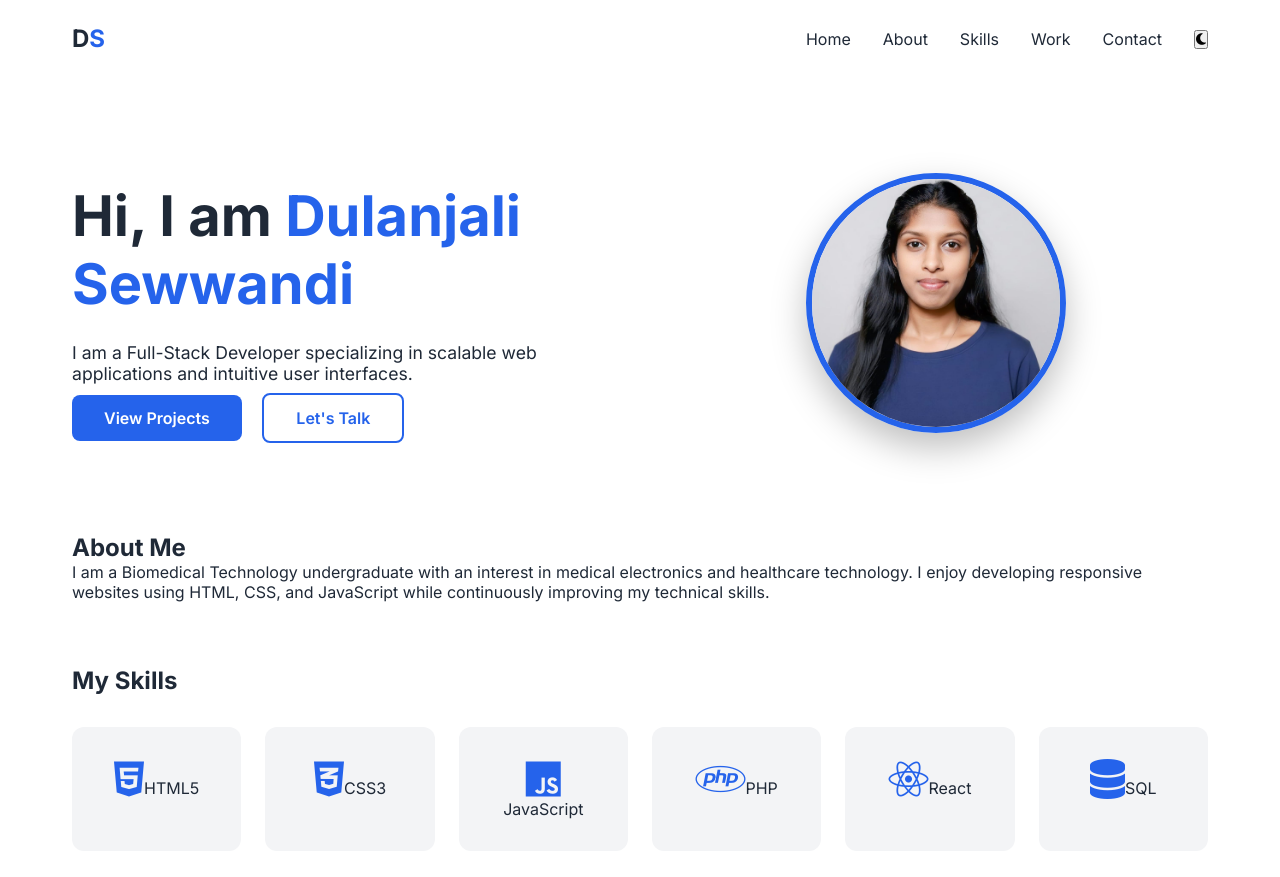
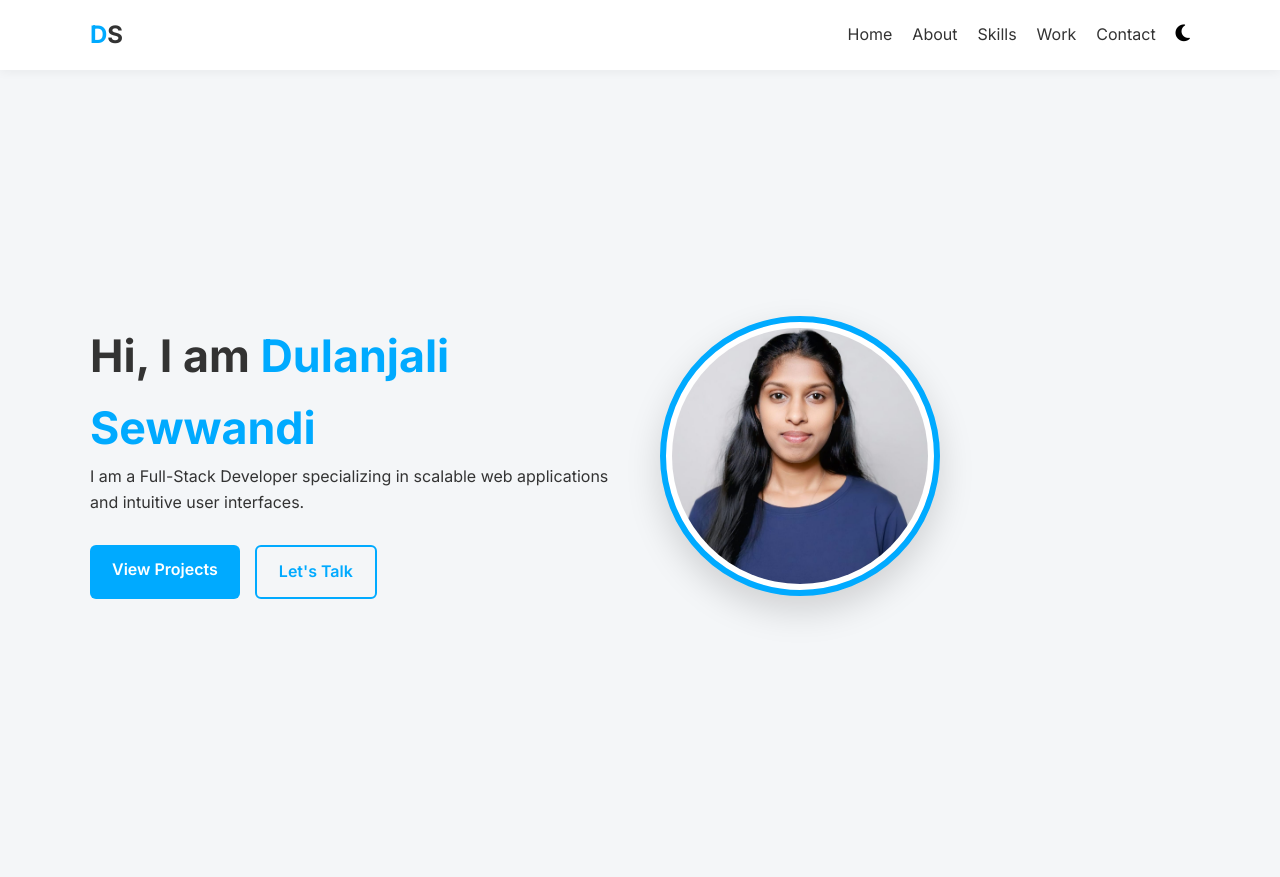
Before and after one commit to DulanjaliSewwandi/PERSONAL-PORTFOLIO, a plain HTML site: page index.html in a window 1280 px wide. Shown: the top 877 px of the page. Drawn offline with Linux system fonts and the light colour scheme.

Commit message:
update message

```diff
--- a/styles.css
+++ b/styles.css
@@ -1,15 +1,16 @@
+/* ===== Root & Reset ===== */
 :root {
-    --primary: #2563eb;
-    --bg-color: #ffffff;
-    --text-color: #1f2937;
-    --card-bg: #f3f4f6;
-    --transition: all 0.3s ease;
+    --primary: #00aaff;
+    --dark: #111;
+    --light: #ffffff;
+    --bg: #f4f6f8;
+    --text: #333;
 }
 
 body.dark-mode {
-    --bg-color: #0f172a;
-    --text-color: #f1f5f9;
-    --card-bg: #1e293b;
+    --bg: #121212;
+    --text: #eaeaea;
+    --light: #1e1e1e;
 }
 
 * {
@@ -20,114 +21,35 @@ body.dark-mode {
 
 body {
     font-family: 'Inter', sans-serif;
-    background: var(--bg-color);
-    color: var(--text-color);
-    transition: var(--transition);
+    background: var(--bg);
+    color: var(--text);
+    line-height: 1.6;
 }
 
+/* ===== Common ===== */
 .container {
-    max-width: 1200px;
+    width: 90%;
+    max-width: 1100px;
     margin: auto;
-    padding: 0 2rem;
 }
 
-/* Navbar */
-.navbar {
-    padding: 1.5rem 0;
-    position: sticky;
-    top: 0;
-    background: var(--bg-color);
+.section {
+    padding: 80px 0;
 }
 
-.navbar .container {
-    display: flex;
-    justify-content: space-between;
-    align-items: center;
+.section-title {
+    text-align: center;
+    font-size: 2rem;
+    margin-bottom: 40px;
 }
 
-.logo {
-    font-size: 1.5rem;
-    font-weight: 700;
-    text-decoration: none;
-    color: var(--text-color);
-}
-
-.logo span {
-    color: var(--primary);
-}
-
-.nav-links {
-    list-style: none;
-    display: flex;
-    align-items: center;
-}
-
-.nav-links li {
-    margin-left: 2rem;
-}
-
-.nav-links a {
-    text-decoration: none;
-    color: var(--text-color);
-}
-
-/* Hero Section */
-.hero {
-    padding: 6rem 0;
-}
-
-.hero-content {
-    display: flex;
-    align-items: center;
-    justify-content: space-between;
-    gap: 3rem;
-}
-
-.hero-text {
-    flex: 1;
-}
-
-.hero-text h1 {
-    font-size: 3.5rem;
-}
-
-.hero-text span {
-    color: var(--primary);
-}
-
-.hero-text p {
-    margin: 1.5rem 0;
-    font-size: 1.1rem;
-    max-width: 500px;
-}
-
-/* Profile Image CSS ⭐⭐⭐ */
-.hero-image {
-    flex: 1;
-    text-align: center;
-}
-
-.hero-image img {
-    width: 260px;
-    height: 260px;
-    object-fit: cover;
-    border-radius: 50%;
-    border: 6px solid var(--primary);
-    box-shadow: 0 15px 35px rgba(0, 0, 0, 0.25);
-    transition: var(--transition);
-}
-
-/* Hover Effect */
-.hero-image img:hover {
-    transform: scale(1.05);
-}
-
-/* Buttons */
 .btn {
-    padding: 0.8rem 2rem;
-    border-radius: 8px;
+    padding: 12px 22px;
+    border-radius: 6px;
     text-decoration: none;
     font-weight: 600;
+    transition: 0.3s;
+    display: inline-block;
 }
 
 .btn-primary {
@@ -138,62 +60,218 @@ body {
 .btn-outline {
     border: 2px solid var(--primary);
     color: var(--primary);
-    margin-left: 1rem;
 }
 
-/* Skills */
+.btn:hover {
+    transform: translateY(-2px);
+}
+
+/* ===== Navbar ===== */
+.navbar {
+    position: fixed;
+    top: 0;
+    width: 100%;
+    background: var(--light);
+    z-index: 1000;
+    box-shadow: 0 2px 10px rgba(0,0,0,0.05);
+}
+
+.navbar .container {
+    display: flex;
+    justify-content: space-between;
+    align-items: center;
+    height: 70px;
+}
+
+.logo {
+    font-size: 1.5rem;
+    font-weight: 700;
+    color: var(--primary);
+    text-decoration: none;
+}
+
+.logo span {
+    color: var(--text);
+}
+
+.nav-links {
+    list-style: none;
+    display: flex;
+    align-items: center;
+    gap: 20px;
+}
+
+.nav-links a {
+    text-decoration: none;
+    color: var(--text);
+    font-weight: 500;
+}
+
+#theme-toggle {
+    background: none;
+    border: none;
+    font-size: 1.2rem;
+    cursor: pointer;
+}
+
+/* ===== Hero ===== */
+.hero {
+    padding-top: 120px;
+    min-height: 100vh;
+    display: flex;
+    align-items: center;
+}
+
+.hero-content {
+    display: grid;
+    grid-template-columns: 1fr 1fr;
+    gap: 40px;
+    align-items: center;
+}
+
+.hero-text h1 {
+    font-size: 2.8rem;
+}
+
+.hero-text span {
+    color: var(--primary);
+}
+
+.hero-actions {
+    margin-top: 30px;
+    display: flex;
+    gap: 15px;
+    flex-wrap: wrap;
+}
+.hero-image img {
+    width: 280px;              /* size */
+    height: 280px;
+    object-fit: cover;         /* image crop nicely */
+    border-radius: 50%;        /* ROUND */
+    border: 6px solid #00aaff; /* BLUE BORDER */
+    padding: 6px;              /* border gap */
+    background: #fff;          /* clean look */
+    box-shadow: 0 15px 35px rgba(0,0,0,0.15);
+}
+
+}
+
+/* ===== Skills ===== */
 .skills {
-    padding: 4rem 0;
+    padding: 80px 0;
 }
 
 .skills-grid {
     display: grid;
-    grid-template-columns: repeat(auto-fit, minmax(120px, 1fr));
-    gap: 1.5rem;
-    margin-top: 2rem;
+    grid-template-columns: repeat(auto-fit, minmax(150px, 1fr));
+    gap: 20px;
 }
 
 .skill-item {
-    background: var(--card-bg);
-    padding: 2rem;
+    background: var(--light);
+    padding: 20px;
+    text-align: center;
     border-radius: 12px;
+    box-shadow: 0 10px 25px rgba(0,0,0,0.05);
+}
+
+.skill-item i {
+    font-size: 2rem;
+    color: var(--primary);
+    margin-bottom: 10px;
+}
+
+/* ===== Timeline ===== */
+.timeline {
+    max-width: 700px;
+    margin: auto;
+}
+
+.timeline-item {
+    background: var(--light);
+    padding: 25px;
+    border-left: 4px solid var(--primary);
+    margin-bottom: 20px;
+    border-radius: 6px;
+}
+
+/* ===== Projects ===== */
+.projects {
+    padding: 80px 0;
+}
+
+.project-grid {
+    display: grid;
+    grid-template-columns: repeat(auto-fit, minmax(250px, 1fr));
+    gap: 25px;
+}
+
+.project-card {
+    background: var(--light);
+    padding: 25px;
+    border-radius: 12px;
+    box-shadow: 0 10px 25px rgba(0,0,0,0.08);
+}
+
+/* ===== Contact ===== */
+.contact {
+    padding: 80px 0;
+}
+
+.contact-box {
+    max-width: 600px;
+    margin: auto;
+    background: var(--light);
+    padding: 40px;
+    border-radius: 12px;
+}
+
+.form-group input,
+.form-group textarea {
+    width: 100%;
+    padding: 12px;
+    margin-bottom: 15px;
+    border-radius: 6px;
+    border: 1px solid #ccc;
+}
+
+.full-width {
+    width: 100%;
+}
+
+.contact-info {
+    margin-top: 20px;
     text-align: center;
 }
 
-.skill-item i {
-    font-size: 2.5rem;
-    color: var(--primary);
-}
-.project-grid {
-    display: grid;
-    grid-template-columns: repeat(auto-fit, minmax(300px, 1fr));
-    gap: 2rem;
-}
-.project-card {
-    background: var(--card-bg);
-    padding: 2rem;
-    border-radius: 15px;
-    border-bottom: 4px solid var(--primary);
+/* ===== Footer ===== */
+.footer {
+    background: var(--light);
+    padding: 30px 0;
+    text-align: center;
 }
 
-/* Contact Form */
-.contact-box { max-width: 600px; margin: 4rem auto; background: var(--card-bg); padding: 3rem; border-radius: 20px; }
-.form-group { margin-bottom: 1.5rem; }
-input, textarea { width: 100%; padding: 1rem; border-radius: 8px; border: 1px solid #ccc; background: transparent; color: var(--text-color); }
-.full-width { width: 100%; }
-
-
-/* Footer */
-.footer {
-    text-align: center;
-    padding: 2rem 0;
-    opacity: 0.7;
+.socials a {
+    margin: 0 10px;
+    font-size: 1.2rem;
+    color: var(--text);
 }
 
-/* Mobile Responsive */
+/* ===== Responsive ===== */
 @media (max-width: 768px) {
     .hero-content {
-        flex-direction: column-reverse;
-        text-align: center;
-    }
+        grid-template-columns: 1fr;
+        text-align: center;
+    }
+.hero-image img {
+    box-shadow:
+        0 0 0 6px #00aaff,
+        0 0 25px rgba(0,170,255,0.6);
 }
+    @media (max-width: 768px) {
+    .hero-image img {
+        width: 220px;
+        height: 220px;
+    }
+}
+    }
```
